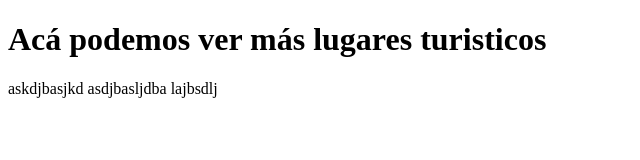
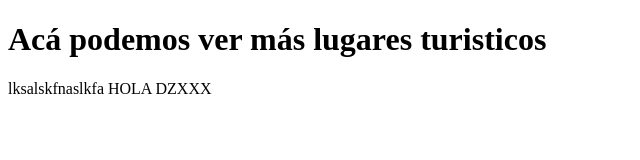
Before and after one commit to SfulMytam/Pagina---WankaTuri, a plain HTML site: page Otros.html in a window 1280 px wide. Shown: the full height of the page, 0-640 px from the left. Drawn offline with Linux system fonts and the light colour scheme.

Commit message:
CAMBIOS 2 EN  OTROS.HTML

```diff
--- a/Otros.html
+++ b/Otros.html
@@ -8,9 +8,7 @@
 <body>
     <h1>Acá podemos ver más lugares turisticos
     </h1>
-    <p>askdjbasjkd
-        asdjbasljdba
-        lajbsdlj
+    <p>lksalskfnaslkfa HOLA DZXXX
     </p>
 </body>
 </html>
```
